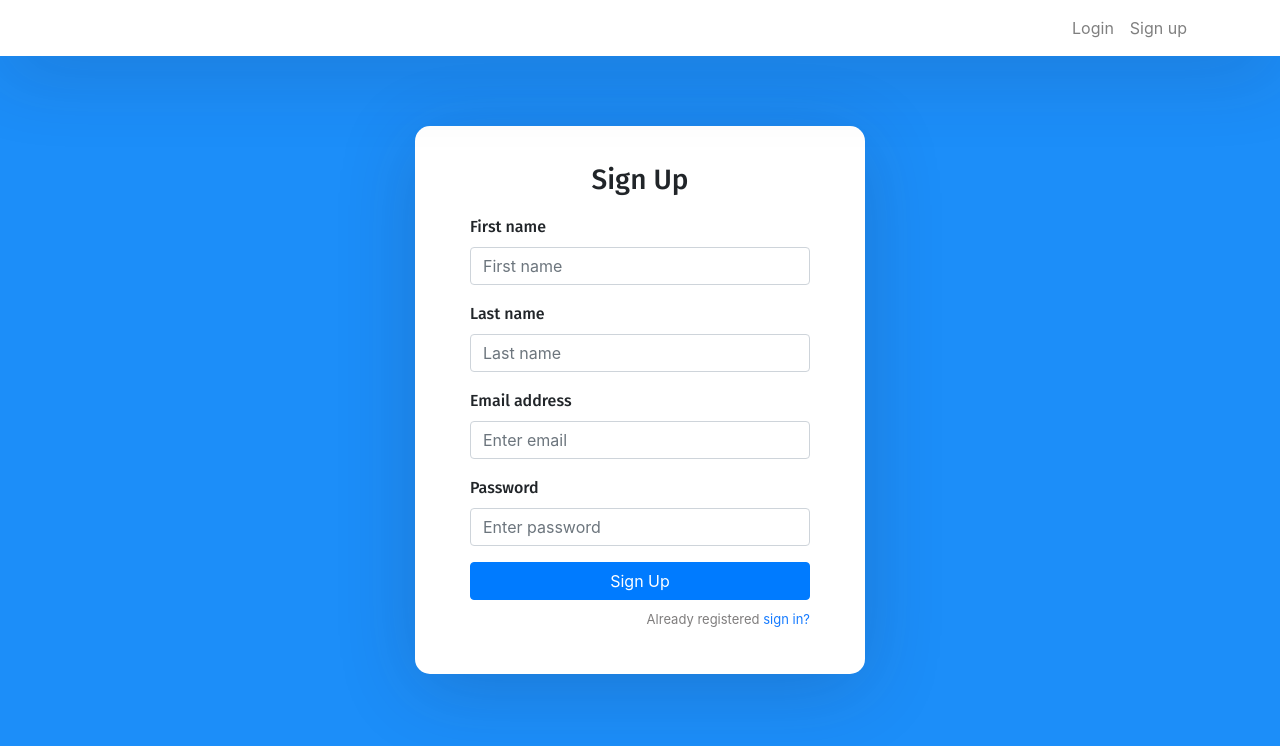
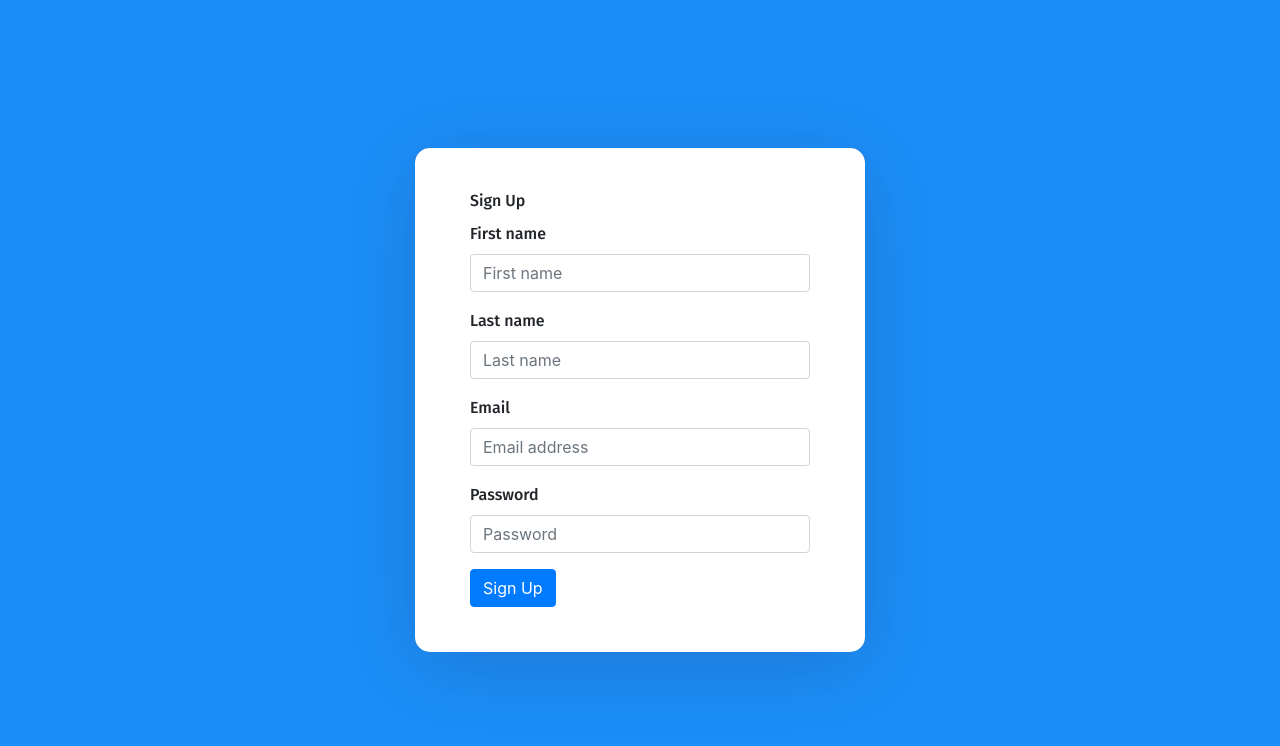
Before and after one commit to chumbalayaa/ignite-client, a React (Create React App) app: page /sign-up in a window 1280 px wide. Shown: the top 746 px of the page. Built offline with nearby package versions, Linux system fonts and the light colour scheme.

Commit message:
Built my own signup and signin

```diff
--- a/package.json
+++ b/package.json
@@ -10,6 +10,7 @@
     "axios": "^0.19.2",
     "bootstrap": "^4.4.1",
     "react": "^16.13.1",
+    "react-bootstrap": "^1.0.0",
     "react-dom": "^16.13.1",
     "react-router-dom": "^5.1.2",
     "react-scripts": "3.4.1"
--- a/src/App.js
+++ b/src/App.js
@@ -5,29 +5,15 @@ import { BrowserRouter as Router, Switch, Route, Link } from "react-router-dom";
 
 import Login from "./components/login.component";
 import Signup from "./components/signup.component";
+import NavigationBar from "./components/navbar.component";
 
 function App() {
   return (<Router>
     <div className="App">
-      <nav className="navbar navbar-expand-lg navbar-light fixed-top">
-        <div className="container">
-          <div className="collapse navbar-collapse" id="navbarTogglerDemo02">
-            <ul className="navbar-nav ml-auto">
-              <li className="nav-item">
-                <Link className="nav-link" to={"/sign-in"}>Login</Link>
-              </li>
-              <li className="nav-item">
-                <Link className="nav-link" to={"/sign-up"}>Sign up</Link>
-              </li>
-            </ul>
-          </div>
-        </div>
-      </nav>
-
       <div className="auth-wrapper">
         <div className="auth-inner">
           <Switch>
-            <Route exact path='/' component={Login} />
+            <Route exact path='/' component={NavigationBar} />
             <Route path="/sign-in" component={Login} />
             <Route path="/sign-up" component={Signup} />
           </Switch>
--- a/src/components/login.component.js
+++ b/src/components/login.component.js
@@ -1,33 +1,28 @@
 import React, {Component} from "react";
+import {Form, Button} from "react-bootstrap";
+import axios from 'axios';
 
 export default class Login extends Component {
   render() {
     return (
-      <form>
-        <h3>Sign In</h3>
-
-        <div className="form-group">
-            <label>Email address</label>
-            <input type="email" className="form-control" placeholder="Enter email" />
-        </div>
-
-        <div className="form-group">
-            <label>Password</label>
-            <input type="password" className="form-control" placeholder="Enter password" />
-        </div>
-
-        <div className="form-group">
-            <div className="custom-control custom-checkbox">
-                <input type="checkbox" className="custom-control-input" id="customCheck1" />
-                <label className="custom-control-label" htmlFor="customCheck1">Remember me</label>
-            </div>
-        </div>
-
-        <button type="submit" className="btn btn-primary btn-block">Submit</button>
-        <p className="forgot-password text-right">
-            Forgot <a href="#">password?</a>
-        </p>
-    </form>
+      <Form>
+        <Form.Label>Log In</Form.Label>
+        <Form.Group controlId="basicEmailLogin">
+          <Form.Label>Email Address</Form.Label>
+          <Form.Control type="email" className="form-control" placeholder="Enter email"/>
+        </Form.Group>
+        <Form.Group controlId="basicPasswordLogin">
+          <Form.Label>Password</Form.Label>
+          <Form.Control type="password" className="form-control" placeholder="Enter password"/>
+        </Form.Group>
+        <Form.Group controlId="basicRememberMeCheck">
+          <Form.Check />
+          <Form.Label>Remember me</Form.Label>
+        </Form.Group>
+        <Button variant="primary" type="submit" onClick={this.handleSubmit}>
+          Log In
+        </Button>
+      </Form>
     )
   }
 }
--- /dev/null
+++ b/src/components/navbar.component.js
@@ -0,0 +1,19 @@
+import React, {Component} from "react";
+import { Navbar } from "react-bootstrap";
+
+export default class NavigationBar extends Component {
+
+    render() {
+      return (
+          <Navbar>
+            <Navbar.Brand href="#home">Ignite</Navbar.Brand>
+            <Navbar.Toggle />
+            <Navbar.Collapse className="justify-content-end">
+              <Navbar.Text>
+                Signed in as: <a href="#login">Alex C.</a>
+              </Navbar.Text>
+            </Navbar.Collapse>
+          </Navbar>
+      )
+    }
+}
--- a/src/components/signup.component.js
+++ b/src/components/signup.component.js
@@ -1,57 +1,78 @@
 import React, {Component} from "react";
+import {Form, Button} from "react-bootstrap";
 import axios from 'axios';
 
 export default class Signup extends Component {
   constructor(props) {
     super(props);
-    this.state = {value: ''};
+    this.state = {firstName: '', lastName: '', email: '', password: ''};
 
+    this.handleFirstNameChange = this.handleFirstNameChange.bind(this);
+    this.handleLastNameChange = this.handleLastNameChange.bind(this);
+    this.handleEmailChange = this.handleEmailChange.bind(this);
+    this.handlePasswordChange = this.handlePasswordChange.bind(this);
     this.handleSubmit = this.handleSubmit.bind(this);
   }
 
-  handleSubmit(event) {
-    console.log(this);
-    const newUser = {};
-    axios.post('/users', newUser)
+  handleFirstNameChange(e) {
+    this.setState({firstName: e.target.value});
+  }
+
+  handleLastNameChange(e) {
+    this.setState({lastName: e.target.value});
+  }
+
+  handleEmailChange(e) {
+    this.setState({email: e.target.value});
+  }
+
+  handlePasswordChange(e) {
+    this.setState({password: e.target.value});
+  }
+
+  handleSubmit(e) {
+    const newUser = {
+      firstName: this.state.firstName,
+      lastName: this.state.lastName,
+      email: this.state.email,
+      password: this.state.password
+    };
+    axios.post('/api/users', newUser)
       .then(res => {
         if (res.data){
-          alert(res.data)
-        }
+          alert("Success");
+        } else{
+          console.log("ERROR");
+      }
       })
       .catch(err => console.log(err))
-    event.preventDefault();
+    e.preventDefault();
   }
 
   render() {
     return (
-      <form onSubmit={this.handleSubmit}>
-        <h3>Sign Up</h3>
-
-        <div className="form-group">
-            <label>First name</label>
-            <input type="text" className="form-control" placeholder="First name" />
-        </div>
-
-        <div className="form-group">
-            <label>Last name</label>
-            <input type="text" className="form-control" placeholder="Last name" />
-        </div>
-
-        <div className="form-group">
-            <label>Email address</label>
-            <input type="email" className="form-control" placeholder="Enter email" />
-        </div>
-
-        <div className="form-group">
-            <label>Password</label>
-            <input type="password" className="form-control" placeholder="Enter password" />
-        </div>
-
-        <button type="submit" className="btn btn-primary btn-block">Sign Up</button>
-        <p className="forgot-password text-right">
-            Already registered <a href="#">sign in?</a>
-        </p>
-    </form>
+      <Form>
+        <Form.Label>Sign Up</Form.Label>
+        <Form.Group controlId="formBasicFirstName">
+          <Form.Label>First name</Form.Label>
+          <Form.Control type="text" placeholder="First name" onChange={this.handleFirstNameChange} />
+        </Form.Group>
+        <Form.Group controlId="formBasicLastName">
+          <Form.Label>Last name</Form.Label>
+          <Form.Control type="text" placeholder="Last name" onChange={this.handleLastNameChange} />
+        </Form.Group>
+        <Form.Group controlId="formBasicEmail">
+          <Form.Label>Email</Form.Label>
+          <Form.Control type="email" placeholder="Email address" onChange={this.handleEmailChange} />
+        </Form.Group>
+        <Form.Group controlId="formBasicPassword">
+          <Form.Label>Password</Form.Label>
+          <Form.Control type="password" placeholder="Password" onChange={this.handlePasswordChange} />
+        </Form.Group>
+        <Button variant="primary" type="submit" onClick={this.handleSubmit}>
+          Sign Up
+        </Button>
+      </Form>
     )
   }
 }
```
Also changed, not shown: 1 other file (tests, documents, lock files or other folders).
